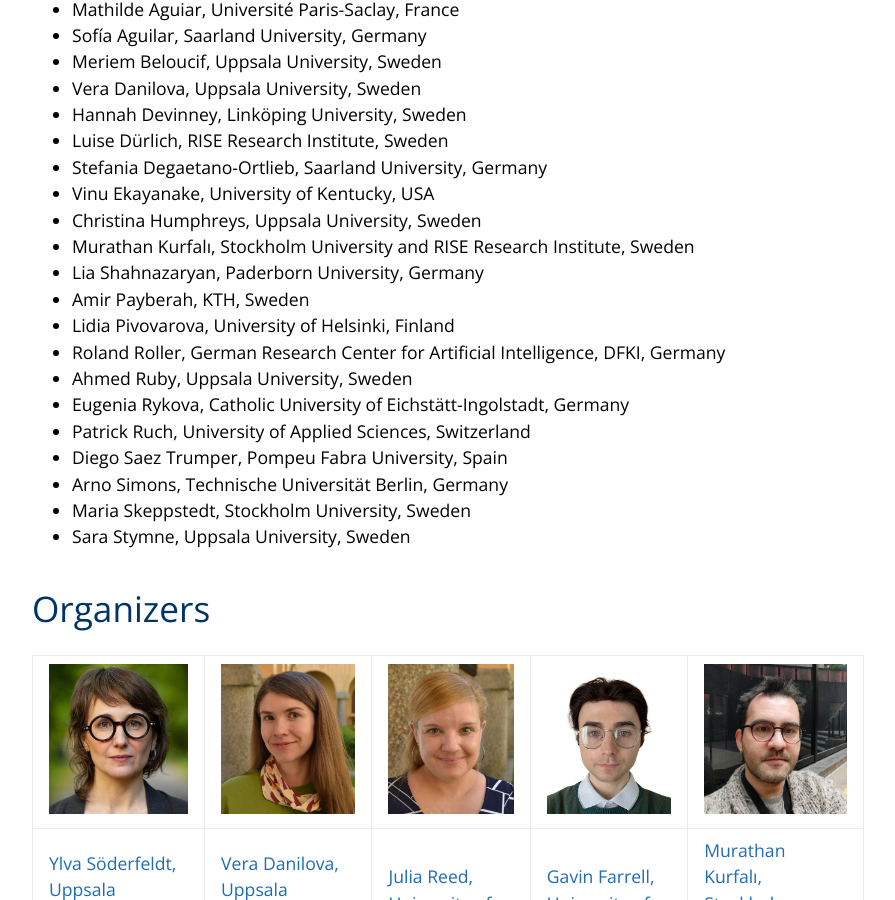
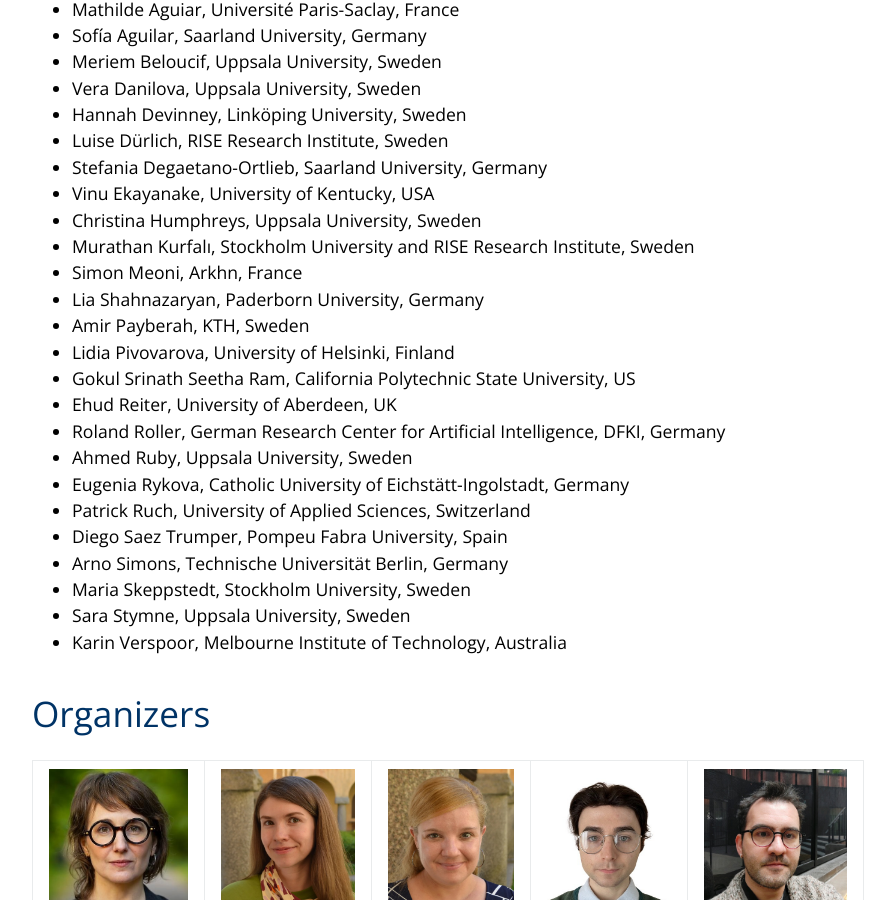
Before and after one commit to HeaLing-workshop/HeaLing-workshop.github.io, a Jekyll site: the page built from index.md, in a window 1280 px wide and 900 px high, scrolled down 3844 px. Shown: the whole window, without its empty margins (192-1087 px from the left). Built offline with Jekyll 4.4.1, drawn with Linux system fonts in a browser that asks for light colours.

Commit message:
update PC

```diff
--- a/index.md
+++ b/index.md
@@ -74,9 +74,12 @@ The full EACL 2026 Call for Papers is available [here](/cfp).
 - Vinu Ekayanake, University of Kentucky, USA
 - Christina Humphreys, Uppsala University, Sweden
 - Murathan Kurfalı, Stockholm University and RISE Research Institute, Sweden
+- Simon Meoni, Arkhn, France
 - Lia Shahnazaryan, Paderborn University, Germany
 - Amir Payberah, KTH, Sweden
 - Lidia Pivovarova, University of Helsinki, Finland
+- Gokul Srinath Seetha Ram, California Polytechnic State University, US
+- Ehud Reiter, University of Aberdeen, UK
 - Roland Roller, German Research Center for Artificial Intelligence, DFKI, Germany
 - Ahmed Ruby, Uppsala University, Sweden
 - Eugenia Rykova, Catholic University of Eichstätt-Ingolstadt, Germany
@@ -85,6 +88,7 @@ The full EACL 2026 Call for Papers is available [here](/cfp).
 - Arno Simons, Technische Universität Berlin, Germany
 - Maria Skeppstedt, Stockholm University, Sweden
 - Sara Stymne, Uppsala University, Sweden
+- Karin Verspoor, Melbourne Institute of Technology, Australia
 
 # Organizers
 
```
